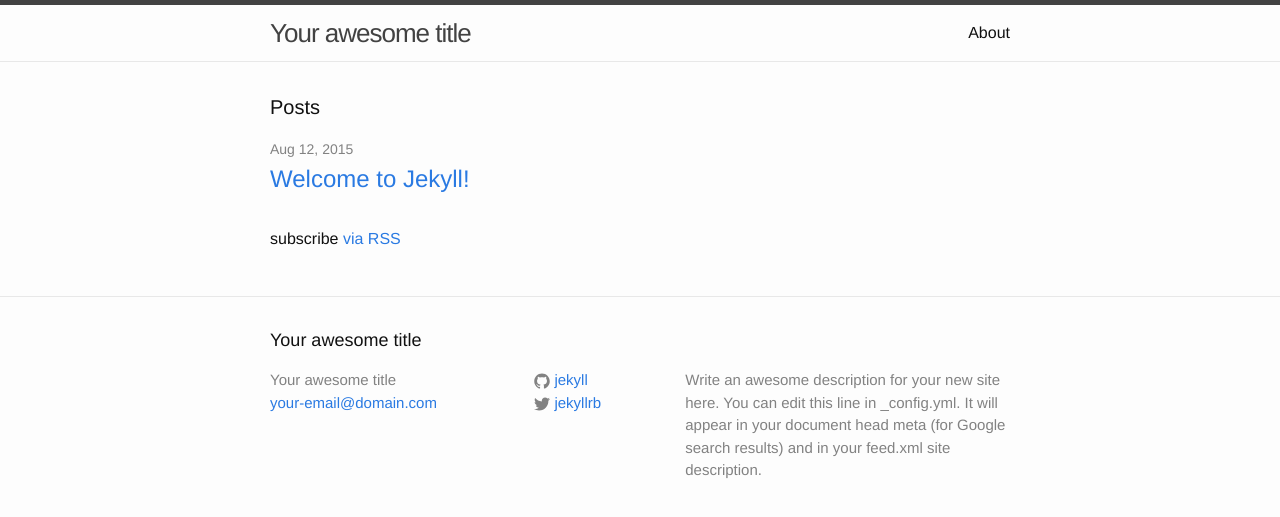
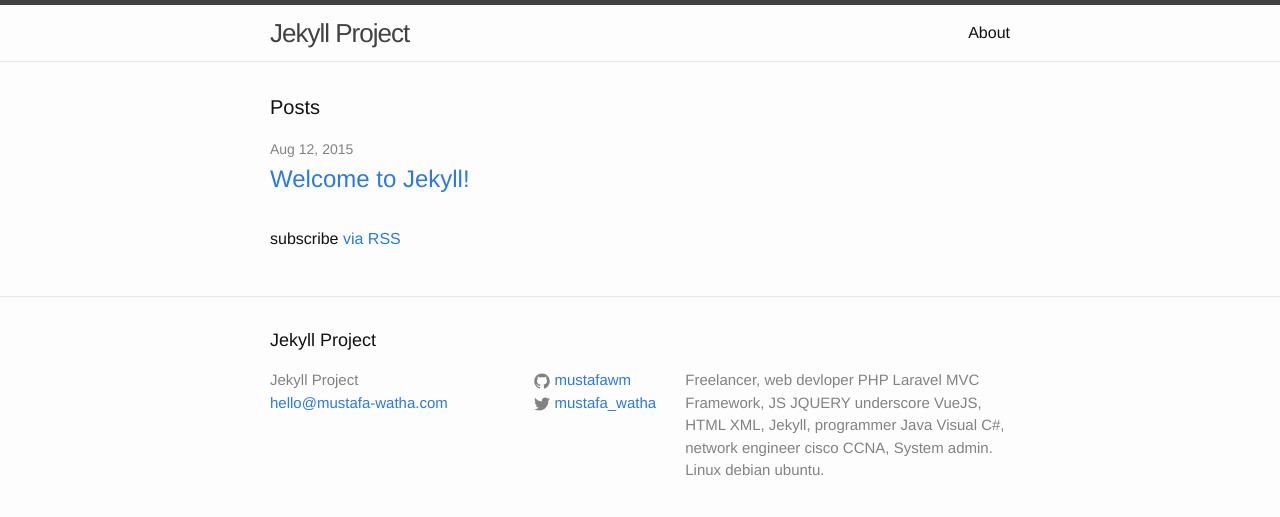
Before and after one commit to mustafawm/jekyll, a Jekyll site: the page built from index.html, in a window 1280 px wide. Shown: the top 517 px of the page. Built offline with Jekyll 4.4.1, drawn with Linux system fonts in a browser that asks for light colours.

Commit message:
Config yml

```diff
--- a/_config.yml
+++ b/_config.yml
@@ -1,14 +1,26 @@
 # Site settings
-title: Your awesome title
-email: your-email@domain.com
+title: Jekyll Project
+email: hello@mustafa-watha.com
 description: > # this means to ignore newlines until "baseurl:"
-  Write an awesome description for your new site here. You can edit this
-  line in _config.yml. It will appear in your document head meta (for
-  Google search results) and in your feed.xml site description.
+  Freelancer, web devloper PHP Laravel MVC Framework, JS JQUERY underscore VueJS, HTML XML, Jekyll,
+  programmer Java Visual C#, network engineer cisco CCNA, System admin. Linux debian ubuntu.
 baseurl: "" # the subpath of your site, e.g. /blog/
-url: "http://yourdomain.com" # the base hostname & protocol for your site
-twitter_username: jekyllrb
-github_username:  jekyll
+url: "http://example.com" # the base hostname & protocol for your site
+twitter_username: mustafa_watha
+github_username:  mustafawm
+
+permalink: /:categories/:title
+
+links:
+   - title: about
+     url: /about
+   - title: work
+     url: /work
+   - title: projects
+     url: /projects
+   - title: hire-me
+     url: /hire-me
+
 
 # Build settings
 markdown: kramdown
```
